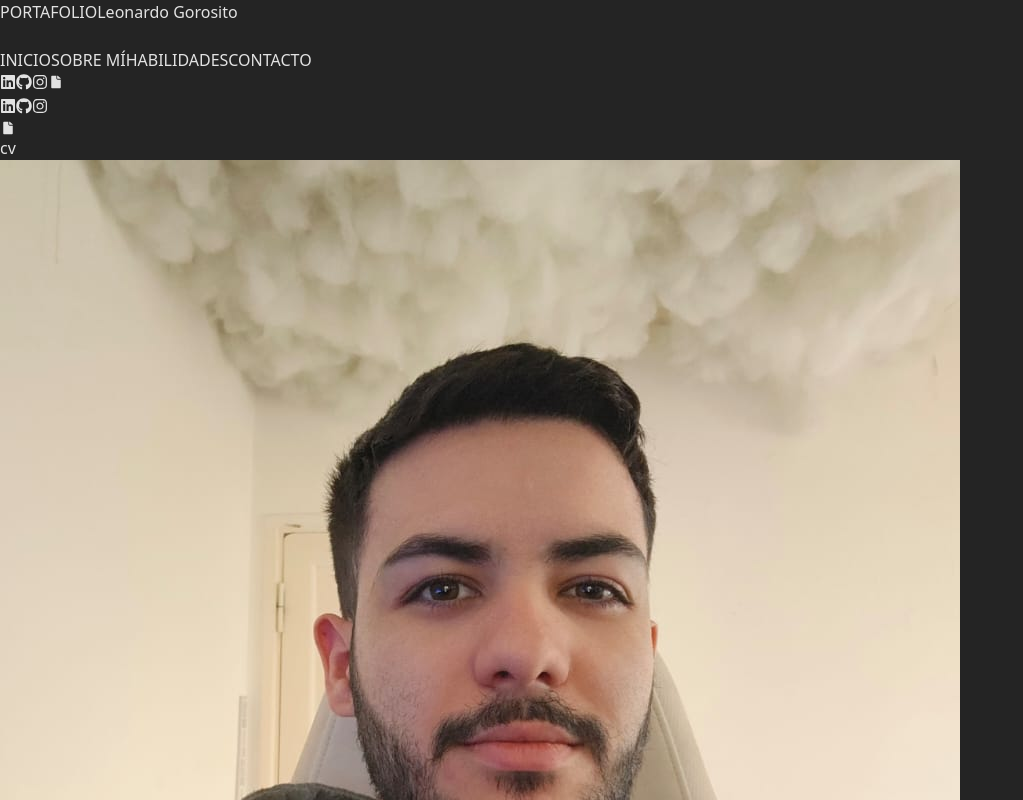
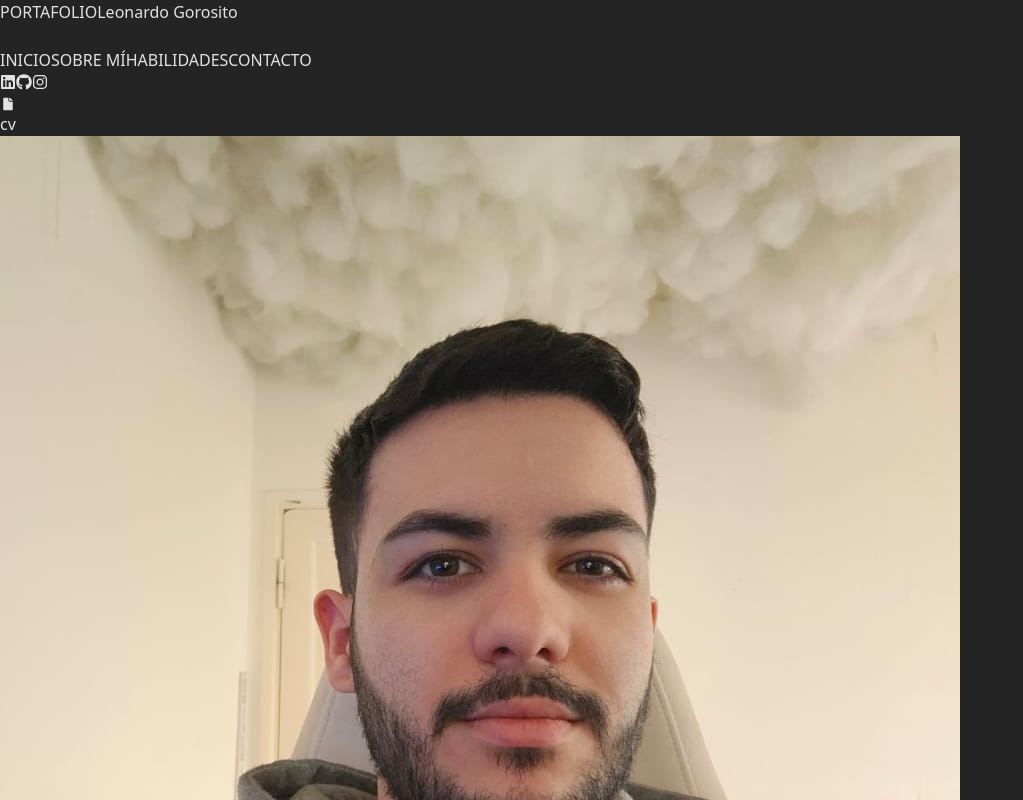
Before and after one commit to LeonardoGorosito/Portafolio, a React (Vite) app: page / in a window 1280 px wide. Shown: the top 800 px of the page, without its empty margins (0-1023 px from the left). Built offline with nearby package versions, Linux system fonts and the light colour scheme.

Commit message:
carrouser v2

```diff
--- a/src/Components/NavBar/NavBar.jsx
+++ b/src/Components/NavBar/NavBar.jsx
@@ -42,15 +42,7 @@ const NavBar = () => {
           <Link to="/Contacto" className="text-white hover:text-gray-400" onClick={closeMenu}>CONTACTO</Link>
 
 
-          <div className='mt-auto  '>
-          <a href="https://www.linkedin.com/in/leonardo-ezequiel-gorosito-9bb5a5182/" className="text-white hover:text-gray-400"><button><FaLinkedin /></button></a>
 
-          <a href="https://github.com/LeonardoGorosito" className="text-white hover:text-gray-400"><button><FaGithub /></button></a>
-
-          <a href="https://www.instagram.com/goroo_leo/" className="text-white hover:text-gray-400"><button><FaInstagram /></button></a>
-
-          <a href="https://drive.google.com/file/d/1EUHmyqSjMV68a5rgWSRE1chvi0t40Ssj/view?usp=drive_link" className="text-white hover:text-gray-400"><button><IoIosDocument /></button></a>
-            </div>
 
 
       </div>
```
